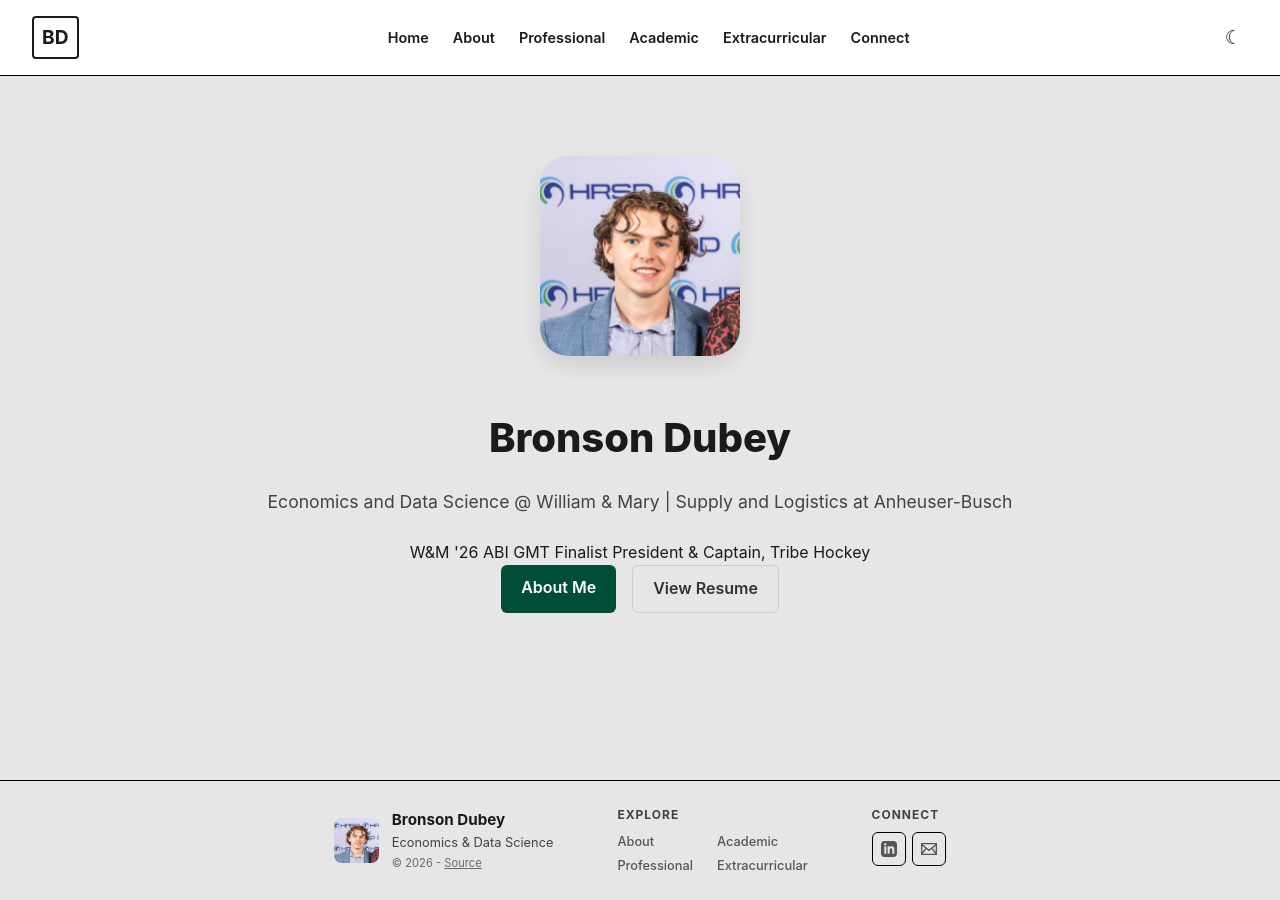
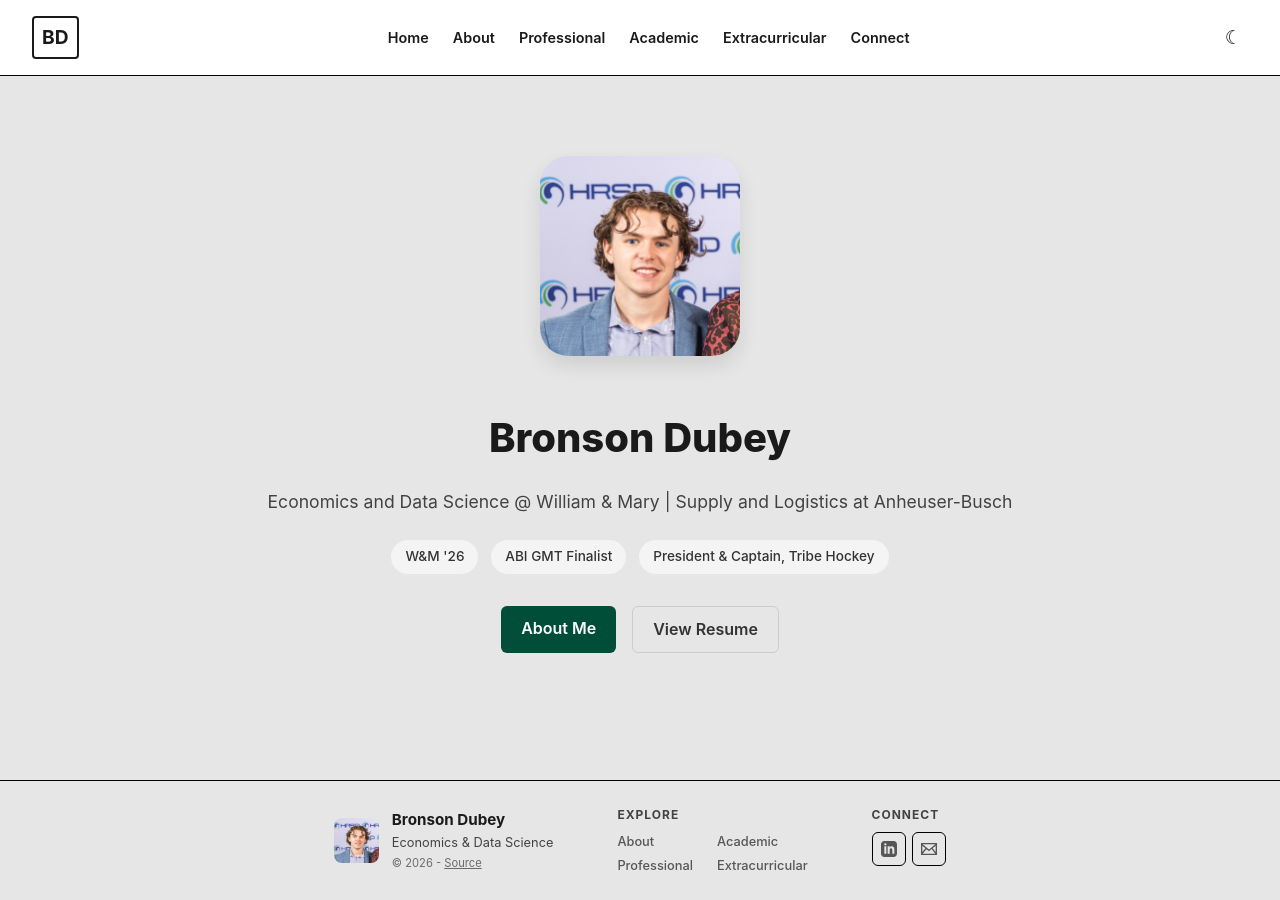
Before and after one commit to bxdubey/github.io, a Jekyll site: the page built from index.html, in a window 1280 px wide. Built offline with Jekyll 4.4.1, drawn with Linux system fonts in a browser that asks for light colours.

Commit message:
Update style.scss

```diff
--- a/assets/css/style.scss
+++ b/assets/css/style.scss
@@ -112,15 +112,12 @@ nav {
 .hero h1 { font-size: 2.5rem; font-weight: 800; margin-bottom: 0.5rem; }
 .hero-subtitle { font-size: 1.1rem; opacity: 0.8; margin-bottom: 1.5rem; }
 
-.pill {
-  display: inline-flex;         /* Keeps them as boxes */
-  align-items: center;
-  background-color: var(--bubble-bg); /* White in Light Mode */
-  color: var(--text-color);
-  border: 1px solid var(--bubble-border); /* Black Outline */
-  padding: 0.2rem 0.7rem;
+.pills { display: flex; justify-content: center; gap: 0.8rem; margin-bottom: 2rem; flex-wrap: wrap; }
+.pills span {
+  background-color: var(--pill-bg);
+  color: var(--pill-text);
+  padding: 6px 14px;
   border-radius: 20px;
-  margin: 0.2rem;
   font-size: 0.85rem;
   font-weight: 500;
 }
```
